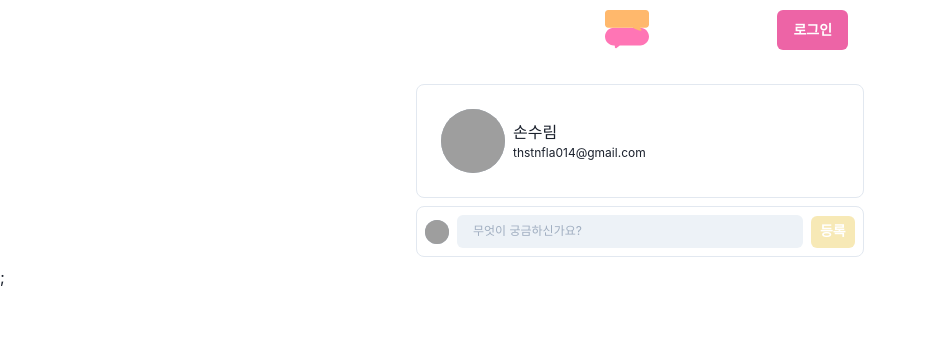
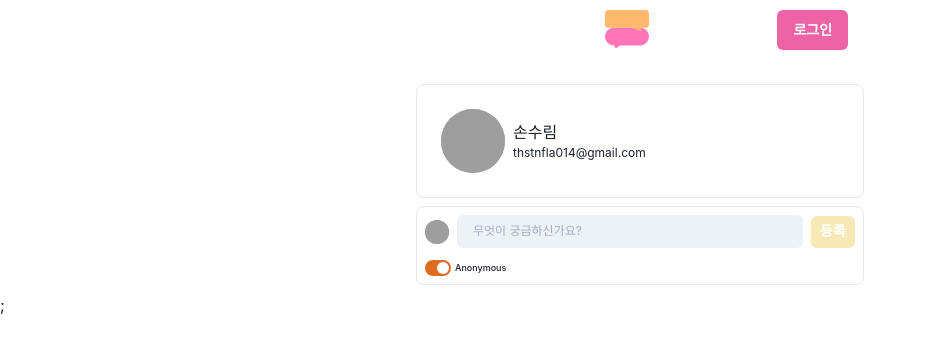
Before and after one commit to sonsurim/blah, a Next.js app: page /1 in a window 1280 px wide. Shown: the top 350 px of the page, without its empty margins (0-926 px from the left). Built offline with nearby package versions, Linux system fonts and the light colour scheme; no server answers; grey boxes are pictures that could not be loaded.

Commit message:
feat: 질문 입력 컴포넌트 스위치 구현

```diff
--- a/pages/[screenName]/index.tsx
+++ b/pages/[screenName]/index.tsx
@@ -1,8 +1,9 @@
-import { Avatar, Box, Button, Flex, Text, Textarea, useToast } from '@chakra-ui/react';
+import { Avatar, Box, Button, Flex, FormControl, FormLabel, Switch, Text, Textarea, useToast } from '@chakra-ui/react';
 import { NextPage } from 'next';
 import React, { ChangeEventHandler, useState } from 'react';
 import ResizeTextArea from 'react-textarea-autosize';
 import { ServiceLayout } from '@/components/service_layout';
+import { useAuth } from '@/contexts/auth_user.context';
 
 const userInfo = {
   uid: 'test',
@@ -13,9 +14,11 @@ const userInfo = {
 
 const UserHomePage: NextPage = function () {
   const [message, setMessage] = useState('');
+  const [isAnonymous, setAnonymous] = useState(true);
   const toast = useToast();
+  const { authUser } = useAuth();
 
-  const handleChange: ChangeEventHandler<HTMLTextAreaElement> = (e) => {
+  const handleTextArea: ChangeEventHandler<HTMLTextAreaElement> = (e) => {
     const lineCount = e.currentTarget.value.match(/[^\n]*\n[^\n]*/gi)?.length ?? 1;
 
     if (lineCount + 1 > 7) {
@@ -28,6 +31,14 @@ const UserHomePage: NextPage = function () {
     }
 
     setMessage(e.currentTarget.value);
+  };
+
+  const handleSwitch = () => {
+    if (!authUser) {
+      toast({ title: '로그인이 필요합니다!', position: 'top-right' });
+      return;
+    }
+    setAnonymous((prev) => !prev);
   };
 
   return (
@@ -44,7 +55,11 @@ const UserHomePage: NextPage = function () {
         </Box>
         <Box borderWidth="1px" borderRadius="lg" overflow="hidden" mb="2" bg="white">
           <Flex align="center" p="2">
-            <Avatar size="xs" src="https://bit.ly/broken-link" mr="2" />
+            <Avatar
+              size="xs"
+              src={isAnonymous ? 'https://bit.ly/broken-link' : authUser?.photoURL ?? 'https://bit.ly/broken-link'}
+              mr="2"
+            />
             <Textarea
               bg="gray.100"
               border="none"
@@ -57,12 +72,25 @@ const UserHomePage: NextPage = function () {
               maxRows={7}
               as={ResizeTextArea}
               value={message}
-              onChange={(e) => handleChange(e)}
+              onChange={(e) => handleTextArea(e)}
             />
             <Button disabled={!message} bgColor="#FFBB86C" color="white" colorScheme="yellow" variant="solid" size="sm">
               등록
             </Button>
           </Flex>
+          <FormControl display="flex" alignItems="center" mt="1" mx="2" pb="2">
+            <Switch
+              size="sm"
+              colorScheme="orange"
+              id="anonymous"
+              mr="1"
+              isChecked={isAnonymous}
+              onChange={handleSwitch}
+            />
+            <FormLabel htmlFor="anonymous" mb="0" fontSize="xx-small">
+              Anonymous
+            </FormLabel>
+          </FormControl>
         </Box>
       </Box>
     </ServiceLayout>
```
